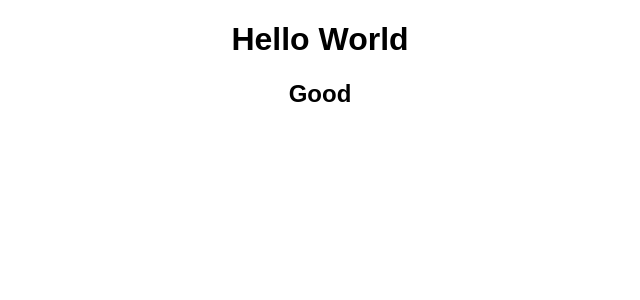
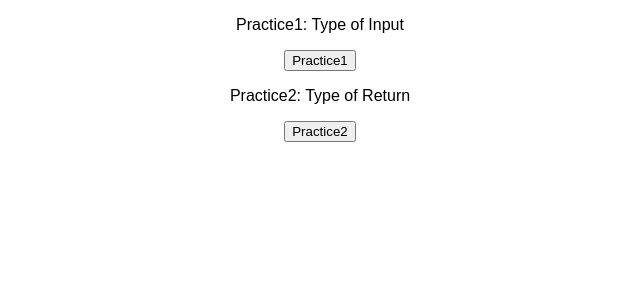
Before and after one commit to koyamal/CSBox-React-TypeScript, a React (Create React App) app: page / in a window 1280 px wide. Shown: the top 300 px of the page, without its empty margins (320-960 px from the left). Built offline with nearby package versions, Linux system fonts and the light colour scheme.

Commit message:
Practice specifying type of Input/Output  of function

```diff
--- a/src/App.tsx
+++ b/src/App.tsx
@@ -1,10 +1,12 @@
 import "./styles.css";
+import { Practice1 } from "./practices/Practice1";
+import { Practice2 } from "./practices/Practice2";
 
 export default function App() {
   return (
     <div className="App">
-      <h1>Hello World</h1>
-      <h2>Good</h2>
+      <Practice1 />
+      <Practice2 />
     </div>
   );
 }
--- /dev/null
+++ b/src/practices/Practice1.tsx
@@ -0,0 +1,13 @@
+export const Practice1 = () => {
+  const calTotalFee = (num: number) => {
+    const total = num * 1.1;
+    console.log(total);
+  };
+  const onClickPractice = () => calTotalFee(1000);
+  return (
+    <div>
+      <p>Practice1: Type of Input</p>
+      <button onClick={onClickPractice}>Practice1</button>
+    </div>
+  );
+};
--- /dev/null
+++ b/src/practices/Practice2.tsx
@@ -0,0 +1,14 @@
+export const Practice2 = () => {
+  const getTotalFee = (num: number): number => {
+    const total = num * 1.1;
+    return total;
+    // return total.toString();
+  };
+  const onClickPractice = () => console.log(getTotalFee(1000));
+  return (
+    <div>
+      <p>Practice2: Type of Return</p>
+      <button onClick={onClickPractice}>Practice2</button>
+    </div>
+  );
+};
--- a/tsconfig.json
+++ b/tsconfig.json
@@ -3,7 +3,7 @@
         "./src/**/*"
     ],
     "compilerOptions": {
-        "strict": true,
+        // "strict": true,
         "esModuleInterop": true,
         "lib": [
             "dom",
```
